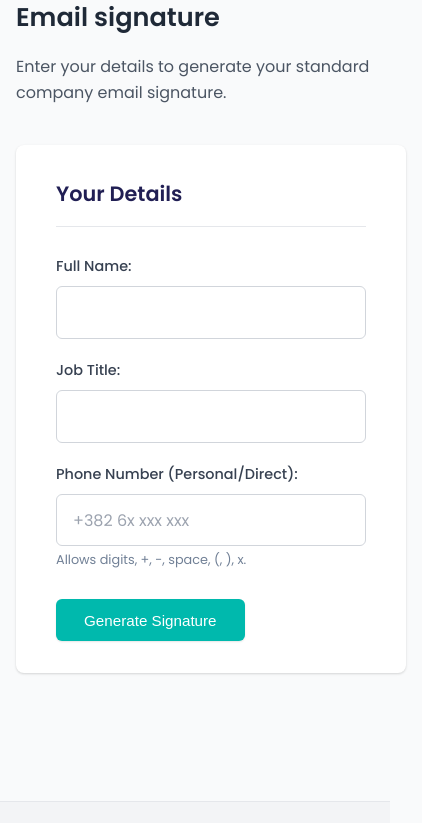
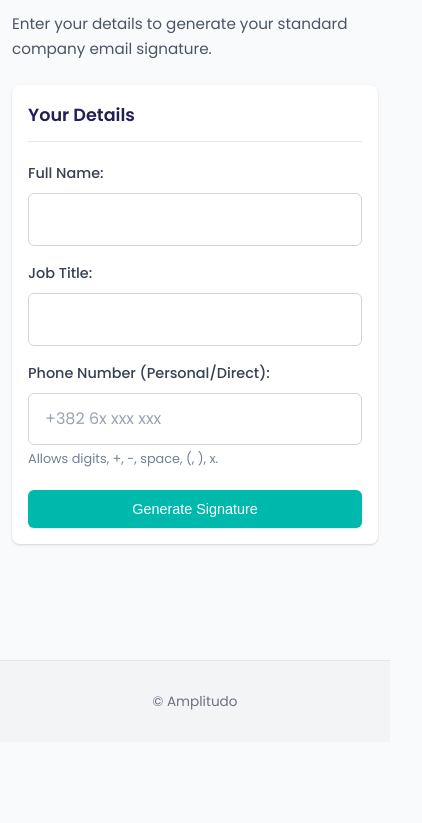
Before and after one commit to magmash/Amplitudo_email_signature, a plain HTML site: page index.html in a window 390 px wide. Shown: the part 102-925 px from the top of the page, 422 px wide, since content can reach past the window. After the commit the page ends 844 px from the top, so only its background shows below. Drawn offline with Linux system fonts and the light colour scheme.

Commit message:
Update style.css

```diff
--- a/style.css
+++ b/style.css
@@ -35,21 +35,22 @@ body {
 .container {
     max-width: 760px;
     margin: 2.5rem auto;
-    padding: 0 1rem;
+    padding: 0 1rem; /* Default horizontal padding */
     flex-grow: 1;
     width: 100%;
+    box-sizing: border-box; /* Include padding in width calculation */
 }
 
 /* --- Page Title Area Styles --- */
 .page-title-area {
-    margin-bottom: 2.5rem;
+    margin-bottom: 1.5rem;
 }
 
 .page-logo {
     height: 35px;
     width: auto;
     display: block;
-    margin-bottom: 1.5rem;
+    margin-bottom: 1rem;
 }
 
 .page-text-block {
@@ -60,8 +61,7 @@ body {
     font-size: 1.6rem;
     font-weight: 600;
     color: #1F2937;
-    /* *** REDUCED MARGIN BOTTOM *** */
-    margin: 0 0 0.25rem 0; /* Smaller bottom margin */
+    margin: 0 0 0.1rem 0;
     text-align: left;
 }
 
@@ -137,7 +137,7 @@ body {
     box-shadow: 0 0 0 3px rgba(0, 185, 173, 0.15);
 }
 
-.form-group small { /* Style for phone format explanation */
+.form-group small {
     font-size: 0.8rem;
     color: #718096;
     margin-top: 0.25rem;
@@ -146,7 +146,6 @@ body {
 
 
 /* --- Buttons --- */
-/* Button styles remain the same */
 .button-primary, .button-secondary {
     display: inline-flex;
     align-items: center;
@@ -209,7 +208,6 @@ body {
 
 
 /* --- Output Section --- */
-/* Output styles remain the same */
 .output-section {
     border-top: 3px solid var(--accent-color);
 }
@@ -226,7 +224,7 @@ body {
     border: 1px dashed var(--dark-gray);
     padding: 1rem;
     background-color: #ffffff;
-    overflow-x: auto;
+    overflow-x: auto; /* Allows horizontal scrolling if signature is too wide */
     overflow-wrap: break-word;
     word-wrap: break-word;
     border-radius: 4px;
@@ -273,7 +271,6 @@ body {
 }
 
 /* --- Instructions / Accordion Section --- */
-/* Accordion styles remain the same */
 .instructions-section {
     margin-top: 2.5rem;
 }
@@ -359,3 +356,100 @@ body {
     background-color: #F3F4F6;
     border-top: 1px solid var(--medium-gray);
 }
+
+
+/* --- *** MOBILE RESPONSIVENESS *** --- */
+@media (max-width: 768px) { /* Adjust breakpoint as needed */
+
+    .container {
+        margin-top: 1.5rem;
+        margin-bottom: 1.5rem;
+        padding: 0 0.75rem; /* Reduce horizontal padding */
+    }
+
+    .page-title-area {
+        margin-bottom: 1.5rem;
+    }
+    .page-logo {
+        height: 30px;
+        margin-bottom: 0.75rem;
+    }
+    .page-title {
+        font-size: 1.4rem;
+    }
+    .intro-text {
+        font-size: 0.95rem;
+    }
+
+    .card {
+        padding: 1.5rem; /* Reduce card padding */
+        margin-bottom: 1.5rem;
+    }
+    .card h2 {
+        font-size: 1.2rem;
+        margin-bottom: 1.25rem;
+        padding-bottom: 0.75rem;
+    }
+
+    .form-grid {
+        /* Stack form elements vertically */
+        grid-template-columns: 1fr;
+        gap: 1rem; /* Reduce gap */
+        margin-bottom: 1.25rem;
+    }
+
+    .button-primary, .button-secondary {
+        font-size: 0.9rem;
+        padding: 0.7rem 1.25rem;
+    }
+    .button-group {
+        gap: 0.5rem;
+    }
+
+    #signaturePreviewWrapper {
+        padding: 0.75rem;
+    }
+    .signature-box {
+        padding: 0.75rem;
+    }
+
+    .accordion-header {
+        padding: 0.8rem 1rem;
+        font-size: 0.95rem;
+    }
+     .accordion-header::after {
+        right: 1rem;
+    }
+    .accordion-content {
+        padding: 0.5rem 1rem 1rem 1rem;
+        font-size: 0.9rem;
+    }
+     .accordion-content ol {
+        padding-left: 1.2rem;
+    }
+
+     .app-footer {
+         margin-top: 2rem;
+         padding: 1rem;
+     }
+
+}
+
+@media (max-width: 480px) { /* Even smaller screens */
+     .page-title {
+        font-size: 1.3rem;
+    }
+     .card h2 {
+        font-size: 1.1rem;
+    }
+    .card {
+        padding: 1rem;
+    }
+     .button-primary, .button-secondary {
+        width: 100%; /* Make buttons full width */
+        justify-content: center;
+    }
+     .button-group {
+        flex-direction: column; /* Stack copy buttons */
+    }
+}
```
